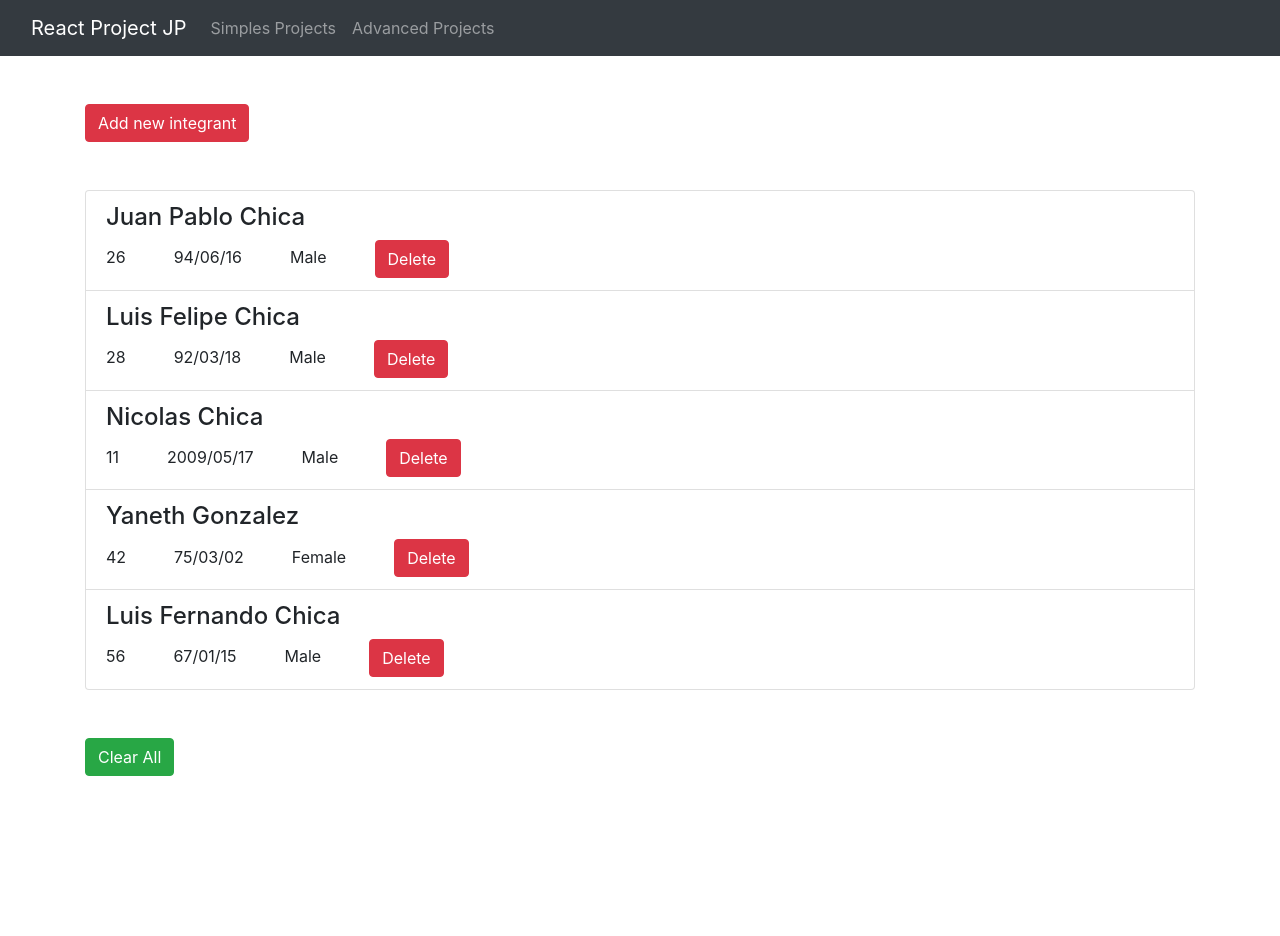
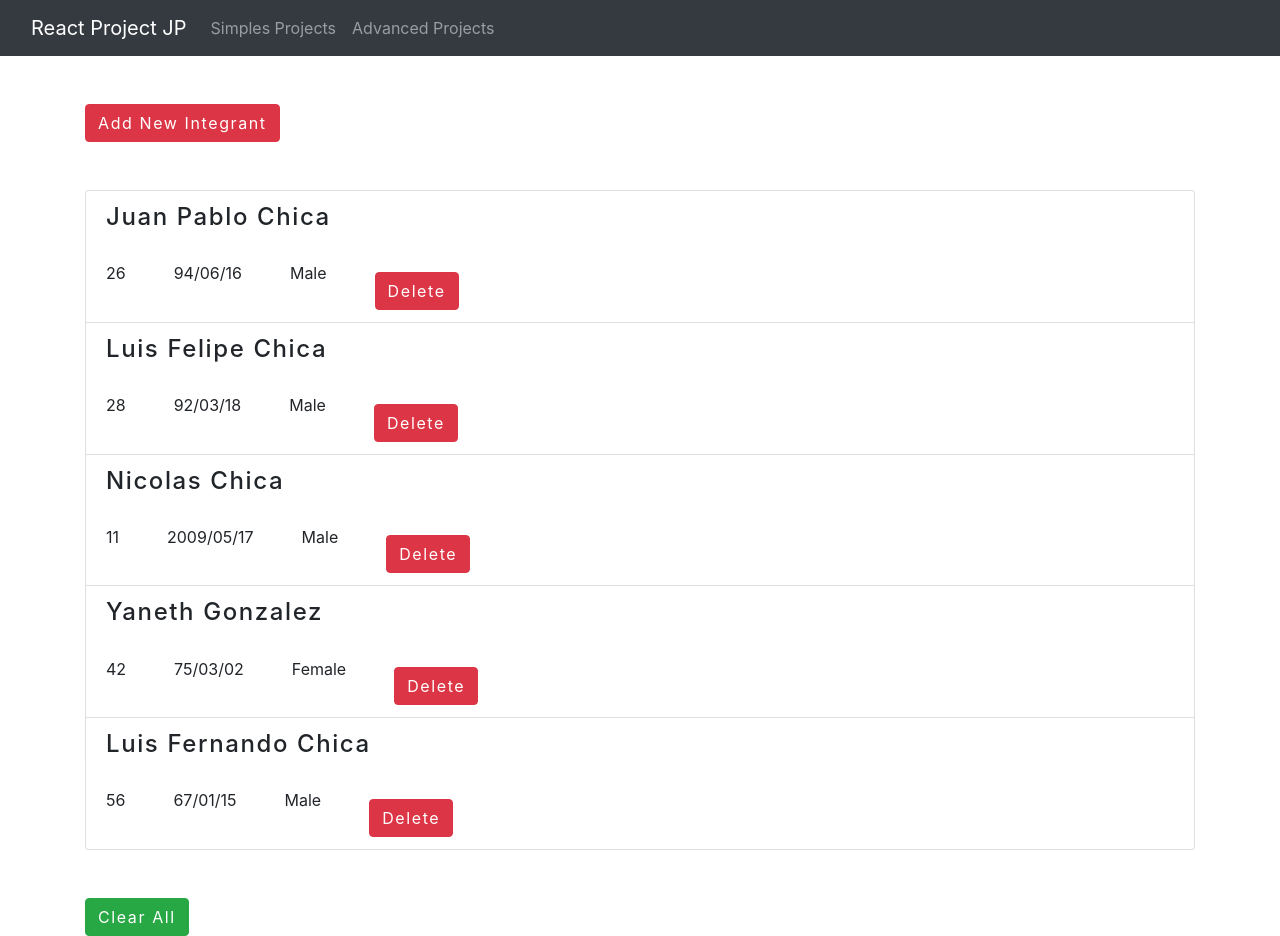
Before and after one commit to juanpchica/react-projects-jp, a React (Create React App) app: page /birthdayReminder in a window 1280 px wide. Before the commit the page ends 800 px from the top, so only its background shows below. Built offline with nearby package versions, Linux system fonts and the light colour scheme.

Commit message:
Css rules added with Separate components added

```diff
--- /dev/null
+++ b/src/pages/simple/Tour.css
@@ -0,0 +1,228 @@
+/*
+===============
+Variables
+===============
+*/
+
+:root {
+  /* dark shades of primary color*/
+  --clr-primary-1: hsl(205, 86%, 17%);
+  --clr-primary-2: hsl(205, 77%, 27%);
+  --clr-primary-3: hsl(205, 72%, 37%);
+  --clr-primary-4: hsl(205, 63%, 48%);
+  /* primary/main color */
+  --clr-primary-5: hsl(205, 78%, 60%);
+  /* lighter shades of primary color */
+  --clr-primary-6: hsl(205, 89%, 70%);
+  --clr-primary-7: hsl(205, 90%, 76%);
+  --clr-primary-8: hsl(205, 86%, 81%);
+  --clr-primary-9: hsl(205, 90%, 88%);
+  --clr-primary-10: hsl(205, 100%, 96%);
+  /* darkest grey - used for headings */
+  --clr-grey-1: hsl(209, 61%, 16%);
+  --clr-grey-2: hsl(211, 39%, 23%);
+  --clr-grey-3: hsl(209, 34%, 30%);
+  --clr-grey-4: hsl(209, 28%, 39%);
+  /* grey used for paragraphs */
+  --clr-grey-5: hsl(210, 22%, 49%);
+  --clr-grey-6: hsl(209, 23%, 60%);
+  --clr-grey-7: hsl(211, 27%, 70%);
+  --clr-grey-8: hsl(210, 31%, 80%);
+  --clr-grey-9: hsl(212, 33%, 89%);
+  --clr-grey-10: hsl(210, 36%, 96%);
+  --clr-white: #fff;
+  --clr-red-dark: hsl(360, 67%, 44%);
+  --clr-red-light: hsl(360, 71%, 66%);
+  --clr-green-dark: hsl(125, 67%, 44%);
+  --clr-green-light: hsl(125, 71%, 66%);
+  --clr-black: #222;
+  --transition: all 0.3s linear;
+  --spacing: 0.1rem;
+  --radius: 0.25rem;
+  --light-shadow: 0 5px 15px rgba(0, 0, 0, 0.1);
+  --dark-shadow: 0 5px 15px rgba(0, 0, 0, 0.2);
+  --max-width: 1170px;
+  --fixed-width: 620px;
+}
+/*
+===============
+Global Styles
+===============
+*/
+
+*,
+::after,
+::before {
+  margin: 0;
+  padding: 0;
+  box-sizing: border-box;
+}
+body {
+  font-family: -apple-system, BlinkMacSystemFont, "Segoe UI", Roboto, Oxygen,
+    Ubuntu, Cantarell, "Open Sans", "Helvetica Neue", sans-serif;
+  background: var(--clr-grey-10);
+  color: var(--clr-grey-1);
+  line-height: 1.5;
+  font-size: 0.875rem;
+}
+ul {
+  list-style-type: none;
+}
+a {
+  text-decoration: none;
+}
+h1,
+h2,
+h3,
+h4 {
+  letter-spacing: var(--spacing);
+  text-transform: capitalize;
+  line-height: 1.25;
+  margin-bottom: 0.75rem;
+}
+h1 {
+  font-size: 3rem;
+}
+h2 {
+  font-size: 2rem;
+}
+h3 {
+  font-size: 1.25rem;
+}
+h4 {
+  font-size: 0.875rem;
+}
+p {
+  margin-bottom: 1.25rem;
+  color: var(--clr-grey-5);
+}
+@media screen and (min-width: 800px) {
+  h1 {
+    font-size: 4rem;
+  }
+  h2 {
+    font-size: 2.5rem;
+  }
+  h3 {
+    font-size: 1.75rem;
+  }
+  h4 {
+    font-size: 1rem;
+  }
+  body {
+    font-size: 1rem;
+  }
+  h1,
+  h2,
+  h3,
+  h4 {
+    line-height: 1;
+  }
+}
+/*  global classes */
+
+/* section */
+.section {
+  width: 90vw;
+  margin: 0 auto;
+  max-width: var(--max-width);
+}
+
+@media screen and (min-width: 992px) {
+  .section {
+    width: 95vw;
+  }
+}
+.btn {
+  background: var(--clr-primary-5);
+  display: inline-block;
+  padding: 0.25rem 0.5rem;
+  border-radius: var(--radius);
+  text-transform: capitalize;
+  color: var(--clr-white);
+  letter-spacing: var(--spacing);
+  border-color: transparent;
+  cursor: pointer;
+  margin-top: 2rem;
+  font-size: 1.2rem;
+}
+/*
+===============
+Tours
+===============
+*/
+main {
+  width: 90vw;
+  max-width: var(--fixed-width);
+  margin: 5rem auto;
+}
+.loading {
+  text-align: center;
+}
+.title {
+  text-align: center;
+  margin-bottom: 4rem;
+}
+.underline {
+  width: 6rem;
+  height: 0.25rem;
+  background: var(--clr-primary-5);
+  margin-left: auto;
+  margin-right: auto;
+}
+
+.single-tour {
+  background: var(--clr-white);
+  border-radius: var(--radius);
+  margin: 2rem 0;
+  box-shadow: var(--light-shadow);
+  transition: var(--transition);
+}
+.single-tour:hover {
+  box-shadow: var(--dark-shadow);
+}
+.single-tour img {
+  width: 100%;
+  height: 20rem;
+  object-fit: cover;
+  border-top-right-radius: var(--radius);
+  border-top-left-radius: var(--radius);
+}
+.tour-info {
+  display: flex;
+  justify-content: space-between;
+  align-items: center;
+  margin-bottom: 1.5rem;
+}
+.tour-info h4 {
+  margin-bottom: 0;
+}
+.single-tour button {
+  background: transparent;
+  border-color: transparent;
+  text-transform: capitalize;
+  color: var(--clr-primary-5);
+  font-size: 1rem;
+  cursor: pointer;
+  padding-left: 0.25rem;
+}
+.tour-price {
+  color: var(--clr-primary-5);
+  background: var(--clr-primary-10);
+  padding: 0.25rem 0.5rem;
+  border-radius: var(--radius);
+}
+.single-tour footer {
+  padding: 1.5rem 2rem;
+}
+.single-tour .delete-btn {
+  display: block;
+  width: 200px;
+  margin: 1rem auto 0 auto;
+  color: var(--clr-red-dark);
+  letter-spacing: var(--spacing);
+  background: transparent;
+  border: 1px solid var(--clr-red-dark);
+  padding: 0.25rem 0.5rem;
+  border-radius: var(--radius);
+}
--- a/src/pages/simple/Tours.js
+++ b/src/pages/simple/Tours.js
@@ -1,41 +1,59 @@
 import React, { useState, useEffect } from "react";
+import "../simple/Tour.css";
 
 const Tours = () => {
   const url = "https://course-api.com/react-tours-project";
   const [tours, setTours] = useState([]);
+  const [loading, setLoading] = useState(true);
 
   const getData = async () => {
     const response = await fetch(url);
     const tours = await response.json();
     setTours(tours);
+    setLoading(false);
   };
 
   useEffect(() => {
     getData();
   }, []);
 
+  if (loading) {
+    return <Loading />;
+  }
+
   return (
-    <section>
-      <ul>
-        {tours.map((tour) => {
-          <li>
-            <Tour tour={tour} />
-          </li>;
-        })}
-      </ul>
-    </section>
+    <main>
+      {tours.map((tour) => {
+        return <Tour key={tour.id} {...tour} />;
+      })}
+    </main>
   );
 };
 
-const Tour = (props) => {
-  console.log(props);
-  const { name, info, image, price } = props.tour;
+const Tour = ({ name, info, image, price }) => {
+  const [readMore, setReadMore] = useState(false);
   return (
-    <>
-      <img src={image} />
-      <h2>{name}</h2>
-    </>
+    <article className="single-tour">
+      <img src={image} alt={name} />
+      <footer>
+        <div className="tour-info">
+          <h4>{name}</h4>
+          <h4 className="tour-price">${price}</h4>
+        </div>
+        <p>
+          {readMore ? info : `${info.substring(0, 200)}...`}
+          <button onClick={() => setReadMore(!readMore)}>
+            {readMore ? "show less" : "  read more"}
+          </button>
+        </p>
+        <button className="delete-btn">not interested</button>
+      </footer>
+    </article>
   );
 };
 
+const Loading = () => {
+  return <h2>Loading...</h2>;
+};
+
 export default Tours;
```
Also changed, not shown: 1 other file (tests, documents, lock files or other folders).
